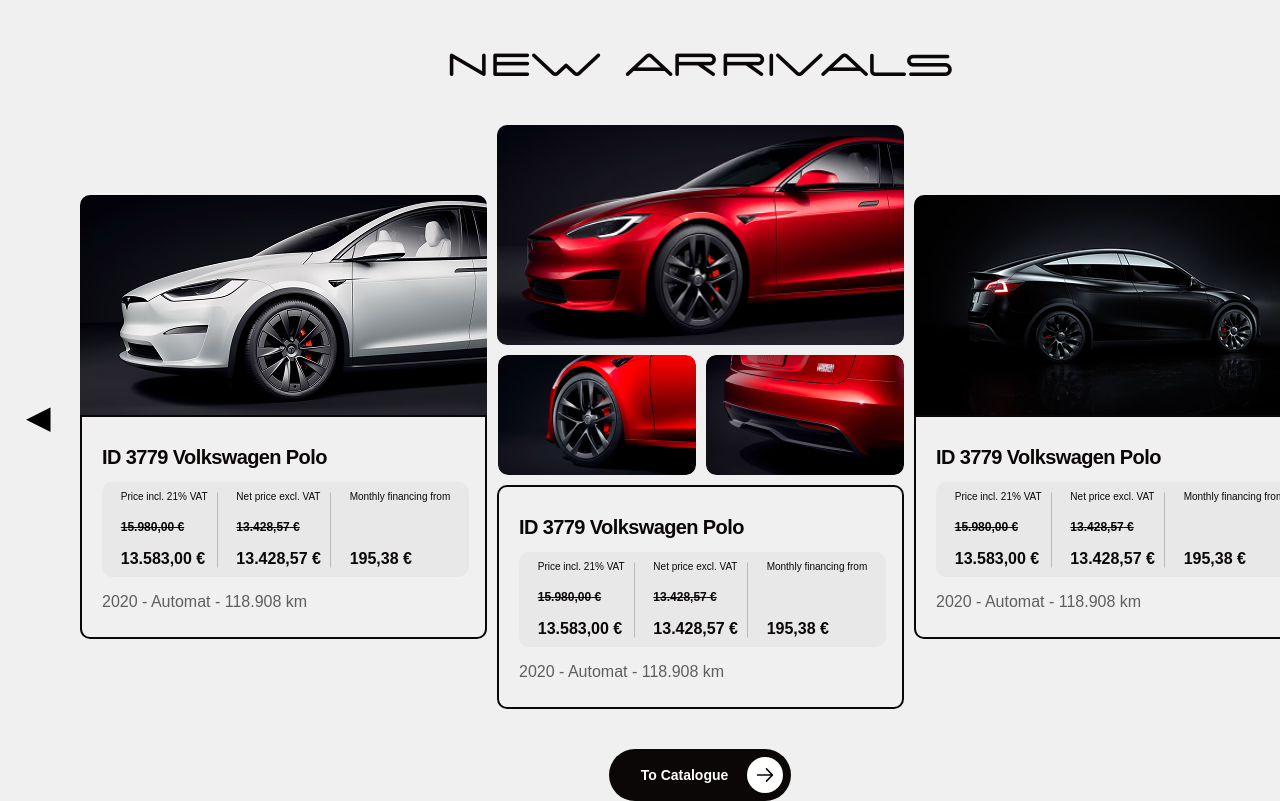
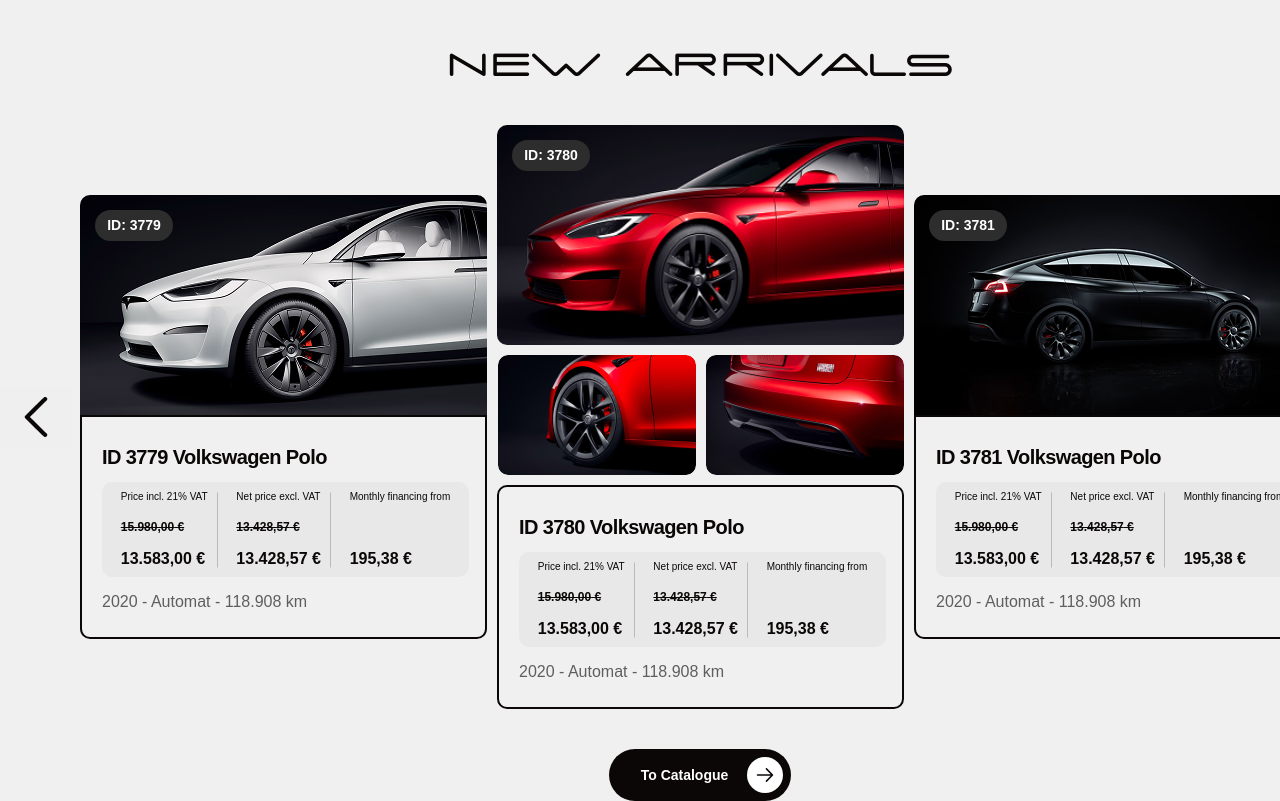
Before and after one commit to DidkivskaOlena/carsite-frontend, a React (Vite) app: page / in a window 1280 px wide. Shown: the part 760-1561 px from the top of the page. Built offline with nearby package versions, Linux system fonts and the light colour scheme.

Commit message:
correkt slider`s work

```diff
--- a/public/cars.jsx
+++ b/public/cars.jsx
@@ -2,6 +2,79 @@
     {
       image: '/public/image2inactive1.png',
       model: 'ID 3779 Volkswagen Polo',
+      number: '3779',
+      description: 'Description for model 1',
+      additionalPhotos: [
+        '/public/image2inactive1.png',
+        '/public/image2inactive1.png',
+      ],
+      pricevat: "15.980,00",
+      pricevatsale: "13.583,00",
+      netprice: "13.428,57",
+      monthlyfinancing: "195,38",
+      release: "2020",
+      mileage:"118.908",
+      condition:"",
+      drive_unit:"",
+      engine_capacity:"",
+      fuel_type:"",
+      gearbox:"Automat",
+      location:"",
+      make:"",
+      photo_urls:["http://res.cloudinary.com/doinkhfhu/image/upload/v1705910571/cars/wedding_gylrez.jpg","http://res.cloudinary.com/doinkhfhu/image/upload/v1705910571/cars/lovers_zabe3r.jpg","http://res.cloudinary.com/doinkhfhu/image/upload/v1705910572/cars/valentinesday_qvfrpm.jpg","http://res.cloudinary.com/doinkhfhu/image/upload/v1705910572/cars/christmas_g4sejb.jpg","http://res.cloudinary.com/doinkhfhu/image/upload/v1705910571/cars/birthday_df8vmf.jpg","http://res.cloudinary.com/doinkhfhu/image/upload/v1705910573/cars/background_anaubf.jpg","http://res.cloudinary.com/doinkhfhu/image/upload/v1705910571/cars/contact_qfzoue.png"],"price":{"$numberInt":"1000"},"primary_photo_url":"http://res.cloudinary.com/doinkhfhu/image/upload/v1705910571/cars/wedding_gylrez.jpg","year":null,"createdAt":{"$date":{"$numberLong":"1705910574704"}},"updatedAt":{"$date":{"$numberLong":"1705910574704"}}
+    },
+    {
+      image: '/public/image1.png',
+      model: 'ID 3780 Volkswagen Polo',
+      number: '3780',
+      description: 'Description for model 2',
+      additionalPhotos: [
+        '/public/image2.png',
+        '/public/image3.png',
+      ],
+      pricevat: "15.980,00",
+      pricevatsale: "13.583,00",
+      netprice: "13.428,57",
+      monthlyfinancing: "195,38",
+      release: "2020",
+      mileage:"118.908",
+      condition:"",
+      drive_unit:"",
+      engine_capacity:"",
+      fuel_type:"",
+      gearbox:"Automat",
+      location:"",
+      make:"",
+      photo_urls:["http://res.cloudinary.com/doinkhfhu/image/upload/v1705910571/cars/wedding_gylrez.jpg","http://res.cloudinary.com/doinkhfhu/image/upload/v1705910571/cars/lovers_zabe3r.jpg","http://res.cloudinary.com/doinkhfhu/image/upload/v1705910572/cars/valentinesday_qvfrpm.jpg","http://res.cloudinary.com/doinkhfhu/image/upload/v1705910572/cars/christmas_g4sejb.jpg","http://res.cloudinary.com/doinkhfhu/image/upload/v1705910571/cars/birthday_df8vmf.jpg","http://res.cloudinary.com/doinkhfhu/image/upload/v1705910573/cars/background_anaubf.jpg","http://res.cloudinary.com/doinkhfhu/image/upload/v1705910571/cars/contact_qfzoue.png"],"price":{"$numberInt":"1000"},"primary_photo_url":"http://res.cloudinary.com/doinkhfhu/image/upload/v1705910571/cars/wedding_gylrez.jpg","year":null,"createdAt":{"$date":{"$numberLong":"1705910574704"}},"updatedAt":{"$date":{"$numberLong":"1705910574704"}}
+    },
+    {
+      image: '/public/image2inactive2.png',
+      model: 'ID 3781 Volkswagen Polo',
+      number: '3781',
+      description: 'Description for model 3',
+      additionalPhotos: [
+        '/public/image2inactive2.png',
+        '/public/image2inactive2.png',
+      ],
+      pricevat: "15.980,00",
+      pricevatsale: "13.583,00",
+      netprice: "13.428,57",
+      monthlyfinancing: "195,38",
+      release: "2020",
+      mileage:"118.908",
+      condition:"",
+      drive_unit:"",
+      engine_capacity:"",
+      fuel_type:"",
+      gearbox:"Automat",
+      location:"",
+      make:"",
+      photo_urls:["http://res.cloudinary.com/doinkhfhu/image/upload/v1705910571/cars/wedding_gylrez.jpg","http://res.cloudinary.com/doinkhfhu/image/upload/v1705910571/cars/lovers_zabe3r.jpg","http://res.cloudinary.com/doinkhfhu/image/upload/v1705910572/cars/valentinesday_qvfrpm.jpg","http://res.cloudinary.com/doinkhfhu/image/upload/v1705910572/cars/christmas_g4sejb.jpg","http://res.cloudinary.com/doinkhfhu/image/upload/v1705910571/cars/birthday_df8vmf.jpg","http://res.cloudinary.com/doinkhfhu/image/upload/v1705910573/cars/background_anaubf.jpg","http://res.cloudinary.com/doinkhfhu/image/upload/v1705910571/cars/contact_qfzoue.png"],"price":{"$numberInt":"1000"},"primary_photo_url":"http://res.cloudinary.com/doinkhfhu/image/upload/v1705910571/cars/wedding_gylrez.jpg","year":null,"createdAt":{"$date":{"$numberLong":"1705910574704"}},"updatedAt":{"$date":{"$numberLong":"1705910574704"}}
+    },
+    {
+      image: '/public/image2inactive1.png',
+      model: 'ID 3779 Volkswagen Polo',
+      number: '3779',
       description: 'Description for model 1',
       additionalPhotos: [
         '/public/image2inactive1.png',
@@ -25,6 +98,7 @@
     {
       image: '/public/image1.png',
       model: 'ID 3779 Volkswagen Polo',
+      number: '3779',
       description: 'Description for model 2',
       additionalPhotos: [
         '/public/image2.png',
@@ -48,6 +122,7 @@
     {
       image: '/public/image2inactive2.png',
       model: 'ID 3779 Volkswagen Polo',
+      number: '3779',
       description: 'Description for model 3',
       additionalPhotos: [
         '/public/image2inactive2.png',
--- a/src/components/Arrivals/ArrivalsStyled.jsx
+++ b/src/components/Arrivals/ArrivalsStyled.jsx
@@ -1,6 +1,24 @@
-import styled from "styled-components";
+import styled, { keyframes, css } from 'styled-components';
 import {} from "../../styles/theme";
 import 'swiper/swiper-bundle.css';
+
+const fadeIn = keyframes`
+  from {
+    opacity: 0;
+  }
+  to {
+    opacity: 1;
+  }
+`;
+
+const fadeOut = keyframes`
+  from {
+    opacity: 1;
+  }
+  to {
+    opacity: 0;
+  }
+`;
 
 export const ContainerArr = styled.div`
     width: 1400px;
@@ -42,8 +60,9 @@
     display: flex;
     gap: 10px;
     transform: translateX(${(props) => -props.activeIndex * (407 + 10) + 417}px);
-    transition: transform 0.3s ease-in-out;
+    transition: transform 1.2s ease-in-out;
     position: relative;
+
 `;
 
 
@@ -57,6 +76,15 @@
     justify-content: center;
     text-align: center;
     border-radius: 10px;
+    position: relative;
+
+`;
+
+export const MainImageContainer = styled.div`
+    width: 407px;
+    height: 220px;
+    transform: translateY(${(props) => (props.isActive ? '0px' : '70px')});
+    transition: border-radius 0.5s ease-in-out, transform 0.8s ease-in-out; /* Плавна зміна радіуса */
 
 `;
 
@@ -64,14 +92,38 @@
     width: 407px;
     height: 220px;
     border-radius: ${(props) => (props.isActive ? '10px' : '10px 10px 0 0')}; /* Динамічний бордер */
-    transition: border-radius 0.3s ease-in-out; /* Плавна зміна радіуса */
+
 `;
 
+export const CarId = styled.p`
+    min-width: 78px;
+    height: 31px;
+    border-radius: 30px;
+    padding: 5px 12px;
+    background: ${(props) => props.theme.colors.componentBackground};
+
+    font-family: ${(props) => props.theme.font.fontFamily};
+    font-weight: ${(props) => props.theme.fontWeights.semiBold};
+    font-size: ${(props) => props.theme.fontSizesDesktop.xs};
+
+    color:${(props) => props.theme.colors.white};
+    position: absolute;
+    top: 15px;
+    left: 15px;
+    z-index: 1;
+`
+
 export const Details = styled.div`
+ opacity: ${(props) => (props.isActive ? '1' : '0')};
+  pointer-events: ${(props) => (props.isActive ? 'auto' : 'none')};
   display: flex;
   gap: 10px;
   margin-top: 10px;
   margin-bottom: 10px;
+  transition: ${(props) =>
+    props.isActive
+      ? 'opacity 1.5s ease-in-out'
+      : 'opacity 0.5s ease-in-out'}; /* Задаємо різний час для появи та зникнення */
 
   img {
     border-radius: 10px;
@@ -89,8 +141,8 @@
     background: ${(props) => props.theme.colors.background};
 
     text-align: start;
-
-    transition: border 0.3s ease-in-out, background-color 0.3s ease-in-out;
+    transform: translateY(${(props) => (props.isActive ? '0px' : '-70px')});
+    transition: border 0.3s ease-in-out, background-color 0.3s ease-in-out,  transform 0.8s ease-in-out;;
 
     h3 {
           font-family: ${(props) => props.theme.font.fontFamily};
@@ -169,15 +221,6 @@
 `
 
 export const ArrowButton = styled.button`
-   background: none;
-    border: none;
-    font-size: 2rem;
     cursor: pointer;
-    margin: 0 20px;
     z-index: 10;
-    color: #000;
-
-    &:hover {
-        color: #555;
-    }
 `;
--- a/src/components/Arrivals/CarSlider.jsx
+++ b/src/components/Arrivals/CarSlider.jsx
@@ -1,6 +1,5 @@
 import React, { useState } from 'react';
-import styled from 'styled-components';
-import { About, ArrowButton, Description, DescriptionComponent, Details, FirstIndicator, MainImage, SecondIndicator, Slide, SliderContainer, SlidesWrapper, ViewPortContainer } from './ArrivalsStyled';
+import { About, ArrowButton, CarId, Description, DescriptionComponent, Details, FirstIndicator, MainImage, MainImageContainer, SecondIndicator, Slide, SliderContainer, SlidesWrapper, ViewPortContainer } from './ArrivalsStyled';
 
 const Slider = ({ slides }) => {
     const [activeIndex, setActiveIndex] = useState(1);
@@ -19,23 +18,27 @@
 
     return (
         <SliderContainer>
-            <ArrowButton onClick={handlePrev}>◀</ArrowButton>
+            <ArrowButton onClick={handlePrev}>
+                <img src="/arrowleft.png" alt="Previous" />
+            </ArrowButton>
             <ViewPortContainer>
               <SlidesWrapper activeIndex={activeIndex}>
                   {slides.map((slide, index) => (
                       <Slide key={index} isActive={activeIndex === index}>
+                            <MainImageContainer isActive={activeIndex === index}>
+                                <CarId>ID: {slide.number}</CarId>
                                 <MainImage
                                         src={slide.image}
                                         alt={`Slide ${index}`}
                                         isActive={activeIndex === index}
                                     />
-                          {activeIndex === index && (
-                              <Details>
+                            </MainImageContainer>
+
+                              <Details isActive={activeIndex === index}>
                               {slide.additionalPhotos.map((photo, i) => (
                                 <img key={i} src={photo} alt={`Additional photo ${i}`} />
                               ))}
                             </Details>
-                          )}
                           <Description isActive={activeIndex === index}>
                                 <h3>{slide.model}</h3>
                                 <DescriptionComponent>
@@ -60,7 +63,9 @@
                   ))}
               </SlidesWrapper>
             </ViewPortContainer>
-            <ArrowButton onClick={handleNext}>▶</ArrowButton>
+            <ArrowButton onClick={handleNext}>
+             <img src="/arrowright.png" alt="Previous" />
+            </ArrowButton>
         </SliderContainer>
     );
 };
```
Also changed, not shown: public/arrowleft.png (added), public/arrowright.png (added). Lines whose indentation alone changed are shown as unchanged.
